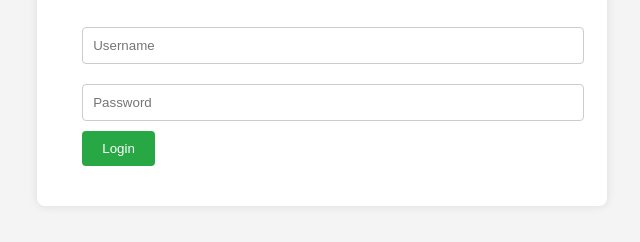
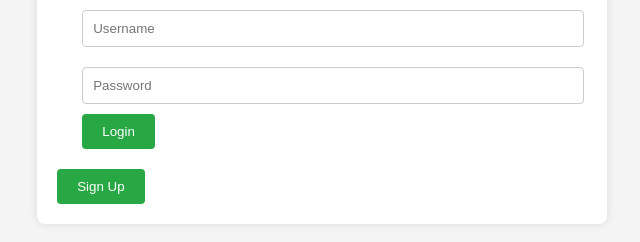
Before and after one commit to Jawahar2000/Project1, a plain HTML site: page index.html in a window 1280 px wide. Shown: the part 346-588 px from the top of the page, without its empty margins (318-958 px from the left). Drawn offline with Linux system fonts and the light colour scheme.

Commit message:
index.html

```diff
--- a/index.html
+++ b/index.html
@@ -19,6 +19,9 @@
         <button type="submit">Login</button>
       </form>
       <p id="login-error" class="error"></p>
+
+      <!-- Sign Up Button -->
+      <button id="signup-button">Sign Up</button>
     </div>
 
     <!-- Data Input Form -->
```
